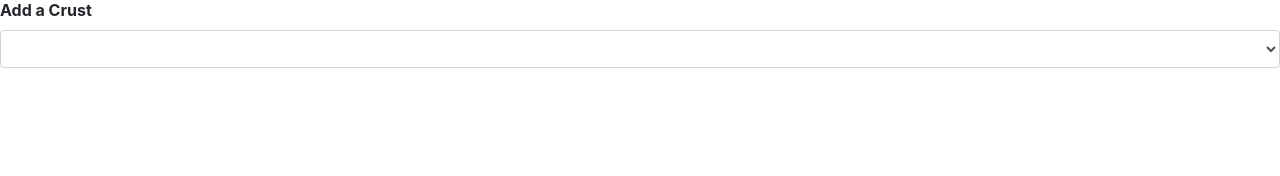
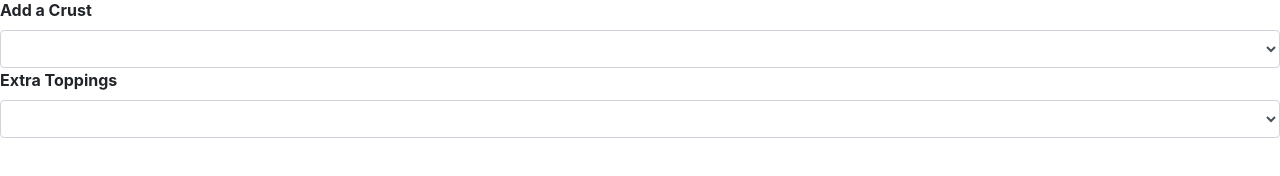
Before and after one commit to enm-lab/pizza, a plain HTML site: page index.html in a window 1280 px wide. Shown: the part 286-462 px from the top of the page. Drawn offline with nearby package versions, Linux system fonts and the light colour scheme.

```diff
--- a/index.html
+++ b/index.html
@@ -42,3 +42,13 @@
                     <option id="stuffed" value="stuffed">Stuffed</option>
                     <option id="glutten-free" value="gluttenFree">Glutten-free</option>
                 </select>
+
+                <label for="toppings"><b>Extra Toppings</b></label>
+
+                <select required class="form-control mb-2" id="toppings">
+                    <option></option>
+                    <option id="cheese" value="cheese">Cheese KES-150</option>
+                    <option id="pepperoni" value="pepperoni">Pepperoni KES-200</option>
+                    <option id="pineapple" value="pineapple">Pineapple KES-100</option>
+                    <option id="onion" value="onion">Onion KES-50</option>
+                </select>
```
